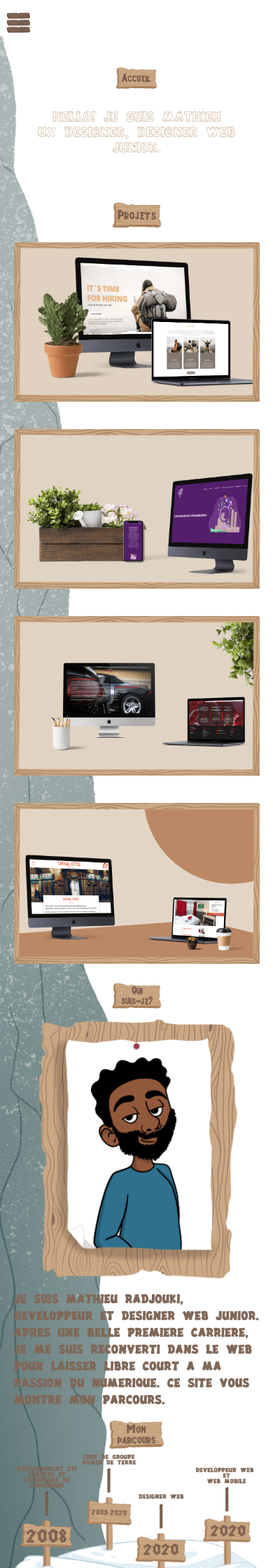
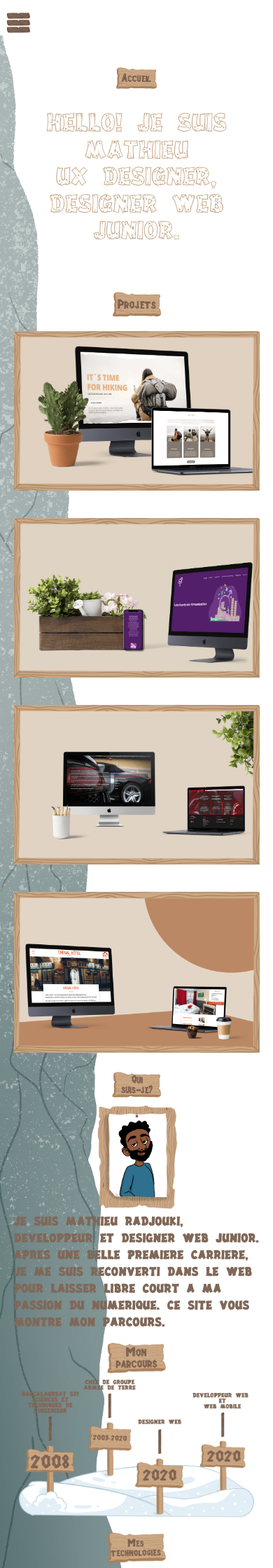
Before and after one commit to mathieuradjouki/portfolio, a PHP site: page / in a window 390 px wide. Shown: the top 2240 px of the page at 70% size. Run offline with PHP 8.4, Linux system fonts and the light colour scheme; some web fonts are replaced.

Commit message:
Update style, fix bug in style for fonts, images and more

```diff
--- a/assets/css/style.css
+++ b/assets/css/style.css
@@ -10,9 +10,7 @@ html body {
 html body h1 {
   font-family: "drifttyperegular";
   color: #C3A686;
-}
-html body h1 .headline {
-  margin-left: 10%;
+  font-size: 50px;
 }
 html body h2 {
   font-family: "drifttypesolid";
@@ -125,7 +123,7 @@ header .overlay a {
   color: #C3A686;
   display: block;
   transition: 0.3s;
-  font-family: "alphawoodregular";
+  font-family: "drifttyperegular";
 }
 header .overlay a:hover, header .overlay a:focus {
   color: #806858;
@@ -141,8 +139,8 @@ header nav {
   margin: auto;
 }
 header nav ul {
-  font-family: "alphawoodregular";
-  font-size: 30px;
+  font-family: "drifttyperegular";
+  font-size: 22px;
   text-decoration: none;
   list-style: none;
   display: flex;
@@ -168,6 +166,10 @@ header .home .section-sign .mobile-home-sign {
 }
 header .home .section-sign img {
   width: 100%;
+}
+header .home .title {
+  text-align: center;
+  margin: auto;
 }
 
 /* Gestion du logo */
@@ -296,12 +298,8 @@ header .main-logo-hover-open {
   width: 100%;
 }
 
-.parcours {
-  margin-right: 0 !important;
-  margin-left: 0 !important;
-}
 .parcours .parcours-sign {
-  margin: 0 13% 0 auto;
+  margin: auto;
   width: 20%;
 }
 .parcours .parcours-sign img {
@@ -316,12 +314,8 @@ header .main-logo-hover-open {
   width: 100%;
 }
 
-.technologies {
-  margin-right: 0 !important;
-  margin-left: 0 !important;
-}
 .technologies .techno-sign {
-  margin: 5% 5% 0 68%;
+  margin: auto;
   width: 20%;
 }
 .technologies .techno-sign img {
@@ -396,9 +390,7 @@ html body {
 html body h1 {
   font-family: "drifttyperegular";
   color: #C3A686;
-}
-html body h1 .headline {
-  margin-left: 10%;
+  font-size: 50px;
 }
 html body h2 {
   font-family: "drifttypesolid";
@@ -503,6 +495,14 @@ label {
     width: 100%;
   }
 }
+@media screen and (max-width: 1050px) {
+  header .open-menu {
+    display: block;
+  }
+  header nav {
+    display: none;
+  }
+}
 @media screen and (max-width: 960px) {
   .projects {
     display: block;
@@ -542,6 +542,11 @@ label {
   .myself .presentation .portrait {
     margin: auto;
     width: 75%;
+    display: flex;
+    justify-content: center;
+  }
+  .myself .presentation .portrait img {
+    width: 40%;
   }
 
   .parcours {
@@ -551,9 +556,8 @@ label {
     margin: auto;
   }
   .parcours .dates {
-    width: 90%;
+    width: 80%;
     margin: 2% auto;
-    max-height: 200px;
     object-fit: contain;
   }
 
@@ -565,16 +569,28 @@ label {
     width: 90%;
   }
 }
+@media screen and (max-width: 1050px) {
+  .title h1 {
+    font-size: 2.5rem;
+  }
+}
 @media screen and (max-width: 960px) {
   .title {
-    margin: 8%;
+    margin: 8% !important;
     text-align: center;
-  }
-  .title h1 {
-    font-size: large;
   }
   .title .headline {
     margin-left: 0;
+  }
+}
+@media screen and (max-width: 655px) {
+  .title h1 {
+    font-size: xx-large;
+  }
+}
+@media screen and (max-width: 350px) {
+  .title h1 {
+    font-size: x-large;
   }
 }
 @media screen and (max-width: 960px) {
--- a/assets/sass/composants/_header.scss
+++ b/assets/sass/composants/_header.scss
@@ -68,7 +68,7 @@ header{
       color:#C3A686;;
       display: block;
       transition: 0.3s;
-      font-family: 'alphawoodregular';
+      font-family: 'drifttyperegular';
     }
 
     /* When you mouse over the navigation links, change their color */
@@ -88,8 +88,8 @@ header{
         width: 80%;
         margin: auto;
         ul{
-            font-family: 'alphawoodregular';
-            font-size: 30px;
+            font-family: 'drifttyperegular';
+            font-size: 22px;
             text-decoration: none;
             list-style: none;
             display: flex;
@@ -116,5 +116,9 @@ header{
                 width: 100%;
             }
         }
+        .title{
+          text-align: center;
+          margin: auto;
+        }
     }
 }
--- a/assets/sass/composants/_index.scss
+++ b/assets/sass/composants/_index.scss
@@ -88,10 +88,8 @@
     }
 }
 .parcours{
-    margin-right: 0!important;
-    margin-left: 0!important;
     .parcours-sign{
-        margin: 0 13% 0 auto;
+        margin: auto;
         width: 20%;
         img{
             width: 100%;
@@ -107,10 +105,8 @@
     }
 }
 .technologies{
-    margin-right: 0!important;
-    margin-left: 0!important;
     .techno-sign{
-       margin: 5% 5% 0 68%;
+       margin: auto;
         width: 20%;
         img{
             width: 100%;
```
Also changed, not shown: 1 other file.
